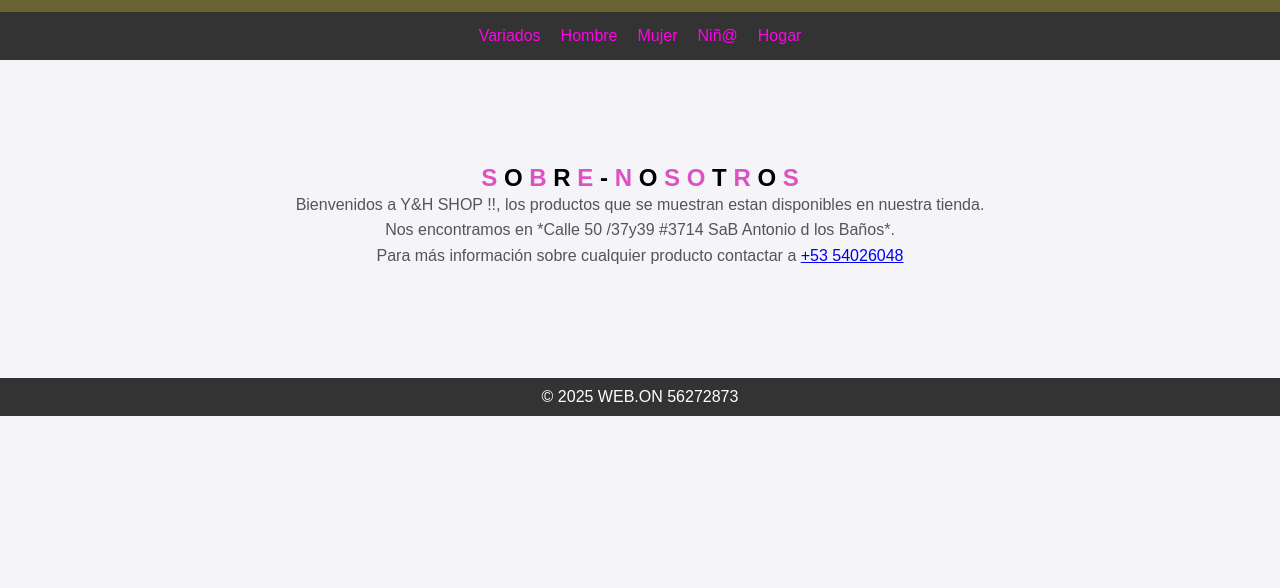
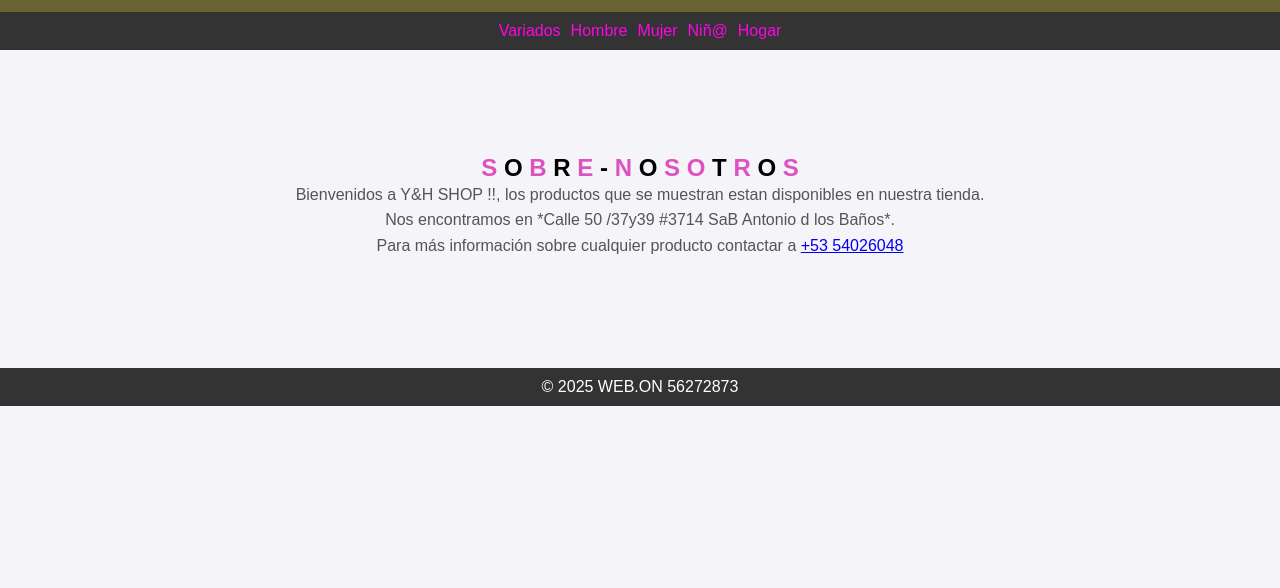
Before and after one commit to Yosva1234/Y-_Hshop, a website: page public/index.html in a window 1280 px wide. Shown: the part 212-800 px from the top of the page. Drawn offline with Linux system fonts and the light colour scheme; no server answers.

Commit message:
menu arreglado

```diff
--- a/public/styles.css
+++ b/public/styles.css
@@ -74,7 +74,7 @@
 .categorias a {
   color: rgb(255, 4, 230); /* Color del texto */
   text-decoration: none; /* Quita el subrayado de los enlaces */
-  padding: 5px; /* Espaciado interno (arriba/abajo y izquierda/derecha) */
+  padding: 0px; /* Espaciado interno (arriba/abajo y izquierda/derecha) */
   margin: 0 5px; /* Espaciado entre los enlaces */
   border-radius: 5px; /* Bordes redondeados */
   transition: background-color 0.3s; /* Transición suave para el efecto hover */
```
